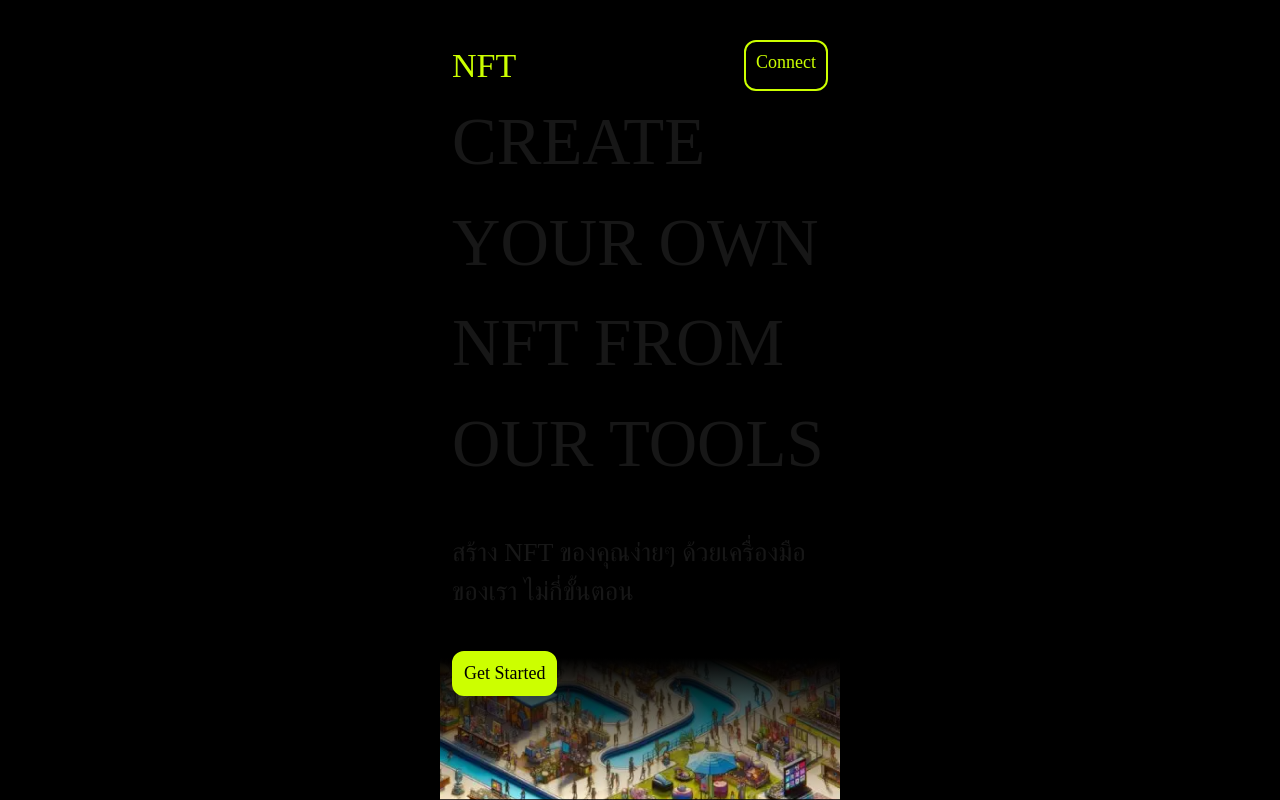
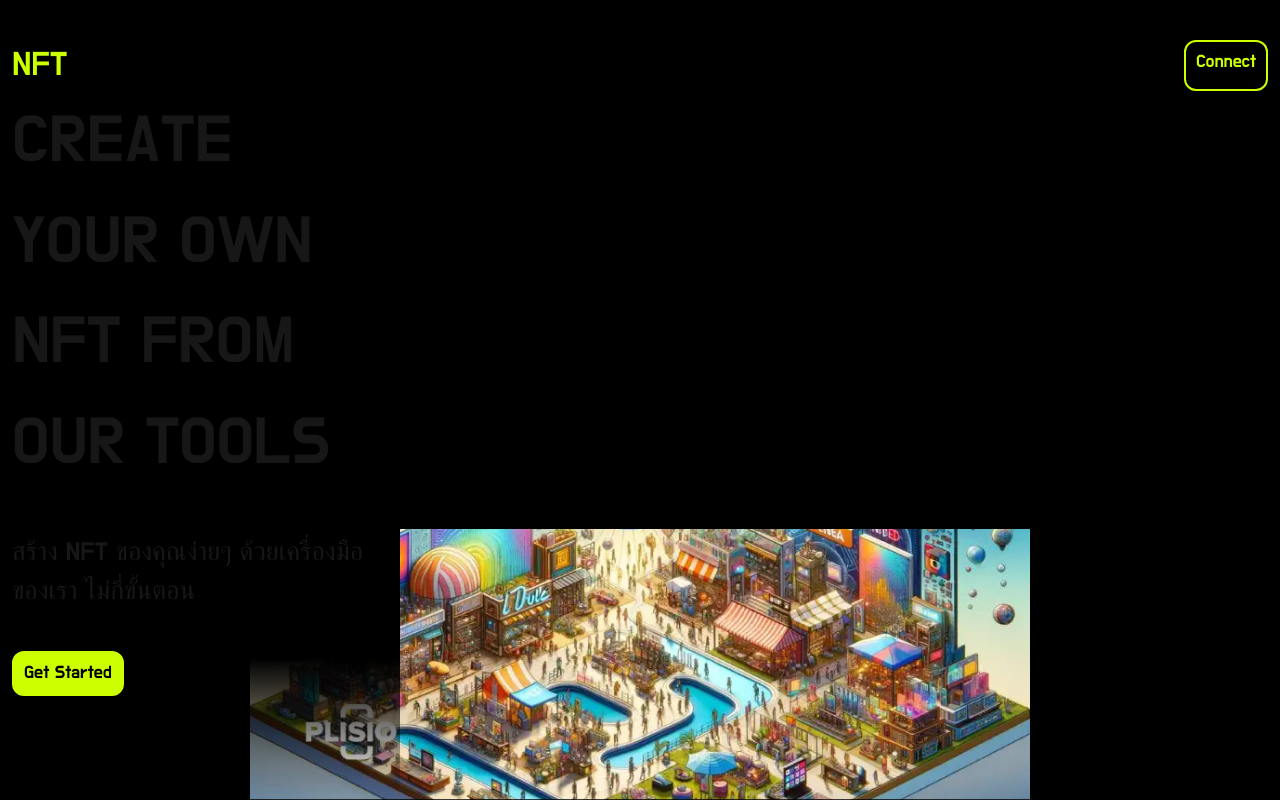
Before and after one commit to mrnonny416/nft-generate-site, a Next.js app: page / in a window 1280 px wide. Built offline with nearby package versions, Linux system fonts and the light colour scheme.

Commit message:
Feat [Homepage] : update

```diff
--- a/app/globals.css
+++ b/app/globals.css
@@ -1,3 +1,4 @@
+@import url('https://fonts.googleapis.com/css2?family=Do+Hyeon&display=swap');
 @tailwind base;
 @tailwind components;
 @tailwind utilities;
--- a/app/layout.tsx
+++ b/app/layout.tsx
@@ -1,31 +1,19 @@
 import type { Metadata } from "next";
-import localFont from "next/font/local";
 import "./globals.css";
-
-const geistSans = localFont({
-  src: "./fonts/GeistVF.woff",
-  variable: "--font-geist-sans",
-});
-const geistMono = localFont({
-  src: "./fonts/GeistMonoVF.woff",
-  variable: "--font-geist-mono",
-});
 
 export const metadata: Metadata = {
     title: "Create Next App",
-  description: "Generated by create next app",
+    description: "Generated by create next app"
 };
 
 export default function RootLayout({
-  children,
+    children
 }: Readonly<{
     children: React.ReactNode;
 }>) {
     return (
         <html lang="en">
-      <body className={`${geistSans.variable} ${geistMono.variable}`}>
-        {children}
-      </body>
+            <body className={`font-doHyeon`}>{children}</body>
         </html>
     );
 }
--- /dev/null
+++ b/src/components/button.component.tsx
@@ -0,0 +1,7 @@
+type ButtonParams = {
+    name: string;
+    option?: string;
+};
+export default function Button(param: ButtonParams) {
+    <button className={`${param.option}`}>param.name</button>;
+}
--- a/src/home/HomePage.tsx
+++ b/src/home/HomePage.tsx
@@ -1,7 +1,11 @@
+import Image from "next/image";
+
 export default function HomePage() {
+    const main1 = "flex flex-row justify-between text-mainGreen px-3 bg-black pt-10";
+
     return (
         <div
-            className="flex flex-col w-full h-screen  max-w-[400px]"
+            className="flex flex-col w-full h-screen"
             style={{
                 backgroundImage: "url(/image.png)",
                 backgroundSize: "fit",
@@ -9,16 +13,16 @@ export default function HomePage() {
                 backgroundRepeat: "no-repeat"
             }}
         >
-            <div className="flex flex-row justify-between text-[#CCFF00] px-3 bg-black pt-10">
+            <div className={`${main1}`}>
                 <div className="flex text-[34px]">NFT</div>
-                <button className="flex border border-2 border-[#CCFF00] px-[10px] py-[7px] text-[18px] rounded-xl">
+                <button className="flex border border-2 border-mainGreen px-[10px] py-[7px] text-[18px] rounded-xl">
                     Connect
                 </button>
             </div>
             <div className="flex flex-col w-full px-3 h-screen bg-gradient-to-b from-black from-80% to-black-1/6  gap-10 max-w-[400px]">
                 <div className="text-[67px]">CREATE YOUR OWN NFT FROM OUR TOOLS</div>
                 <div className="text-[26px]">สร้าง NFT ของคุณง่ายๆ ด้วยเครื่องมือของเรา ไม่กี่ขั้นตอน</div>
-                <button className="px-[10px] py-[7px] text-[18px] w-fit border border-2 border-[#CCFF00] bg-[#CCFF00] text-black rounded-xl">
+                <button className="px-[10px] py-[7px] text-[18px] w-fit border border-2 border-mainGreen bg-mainGreen text-black rounded-xl">
                     Get Started
                 </button>
             </div>
--- a/tailwind.config.ts
+++ b/tailwind.config.ts
@@ -12,10 +12,12 @@ const config: Config = {
       colors: {
         background: "var(--background)",
         foreground: "var(--foreground)",
+        mainGreen: "#CCFF00",
       },
       fontFamily: {
         sans: ["var(--font-geist-sans)"],
         mono: ["var(--font-geist-mono)"],
+        doHyeon: ['Do Hyeon'],
       },
     },
   },
```
Lines whose indentation alone changed are shown as unchanged.
